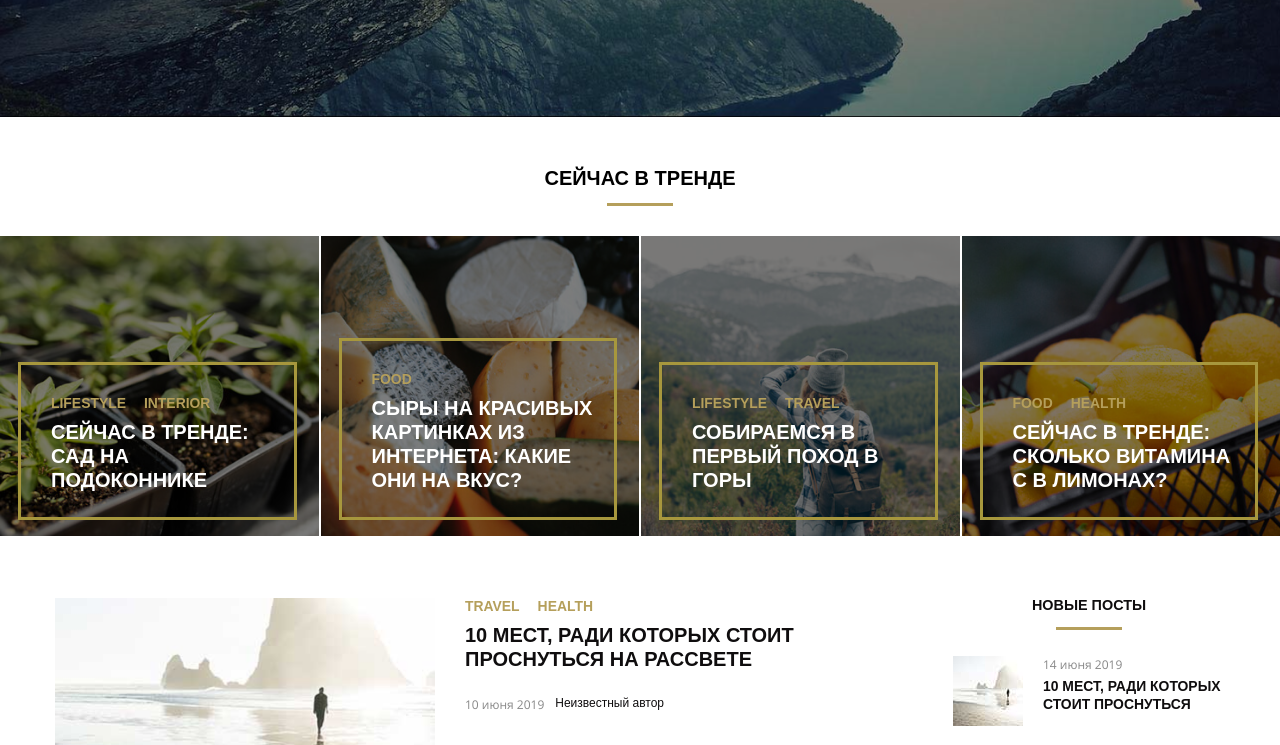
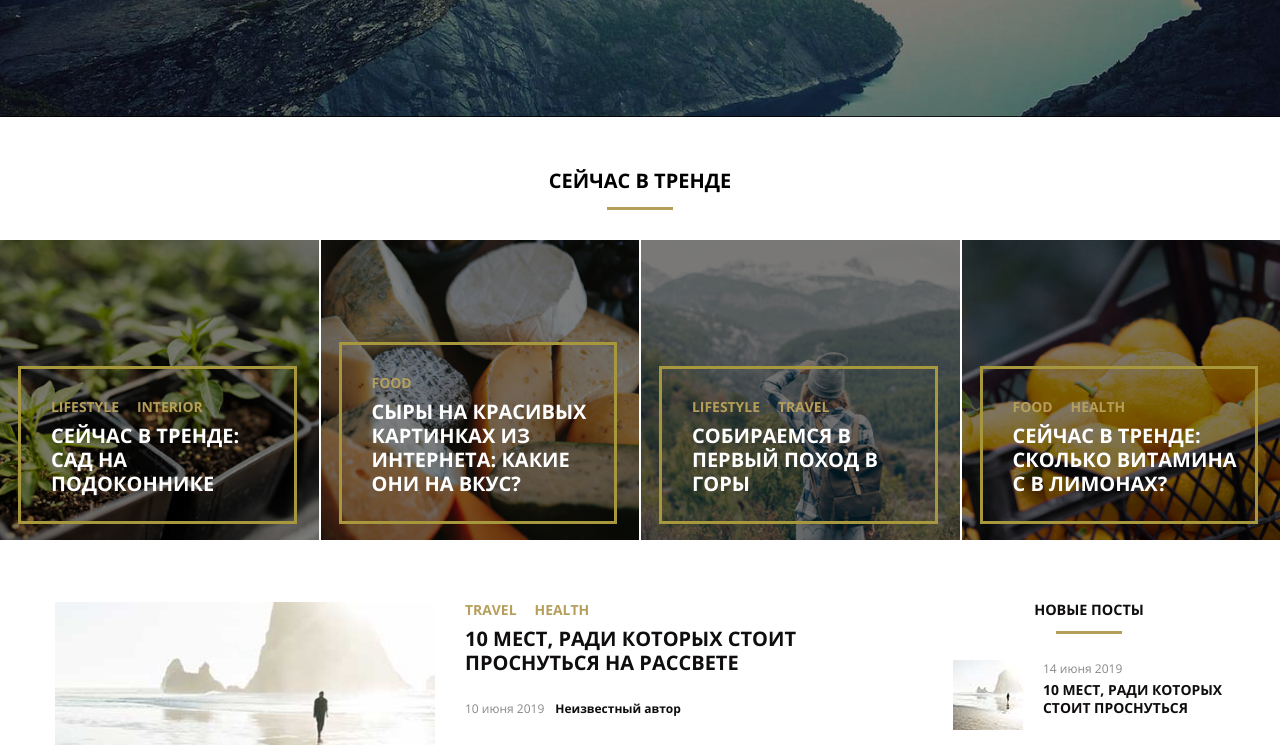
Before and after one commit to MargaritaIko/MQ-diplom, a plain HTML site: page index.html in a window 1280 px wide. Shown: the part 340-1085 px from the top of the page. Drawn offline with Linux system fonts and the light colour scheme; files whose address does not match are found by name; a web font is replaced by a local one.

Commit message:
Add files via upload

```diff
--- a/index.html
+++ b/index.html
@@ -5,7 +5,7 @@
   <meta name="viewport" content="width=device-width, initial-scale=1.0">
   <meta http-equiv="X-UA-Compatible" content="ie=edge">
   <title>MQ-diplom</title>
-  <link rel="stylesheet" href="C:\Users\mrg16\Documents\Учеба. Нетология\Адаптивная и мобильная верстка\MQ-diplom\CSS\style.CSS">
+  <link rel="stylesheet" href="CSS\style.CSS">
 </head>
 <body>
   <header class="header">
```
